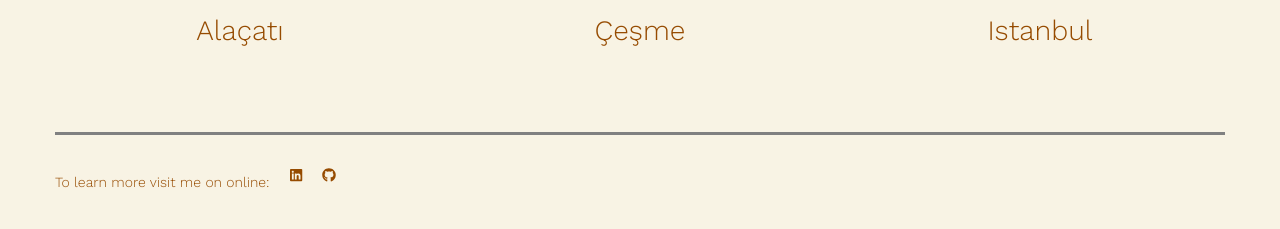
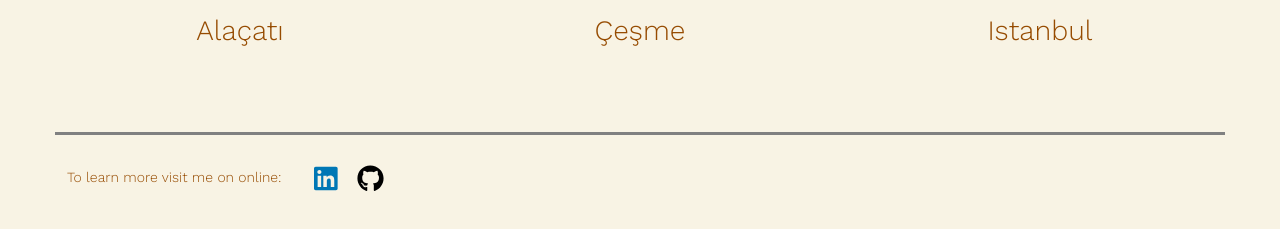
Before and after one commit to GreenGiraffe1/Anatolian-Travels, a PHP site: page /index.html in a window 1280 px wide. Shown: the part 887-1116 px from the top of the page. Before the commit the page ends 1075 px from the top, so only its background shows below. Run offline with PHP 8.4, Linux system fonts and the light colour scheme; some libraries are stand-ins or nearby versions; some web fonts are replaced.

Commit message:
feat: Define color and spacing for new icons

```diff
--- a/css/style.css
+++ b/css/style.css
@@ -74,6 +74,7 @@ hr {
 /*Footer Social Links*/
 .social-links {
     display: flex;
+    margin-bottom: 20px;
 }
 
 .brandico-linkedin-rect {
@@ -87,12 +88,27 @@ hr {
 }
 
 .s-text-format {
-    padding-top: 17px;
+    padding: 12px;
     margin-right: 10px;
 }
 
 .s-link-format {
     padding: 10px;
+}
+
+/* .fab {
+    font-size: 22px;
+} */
+.fa-github {
+    color: black;
+    font-size: 27px;
+    /* padding-top: 5px; */
+}
+
+.fa-linkedin {
+    font-size: 27px;
+    color: #0077B5;
+
 }
 
 /*Media Queries*/
```
